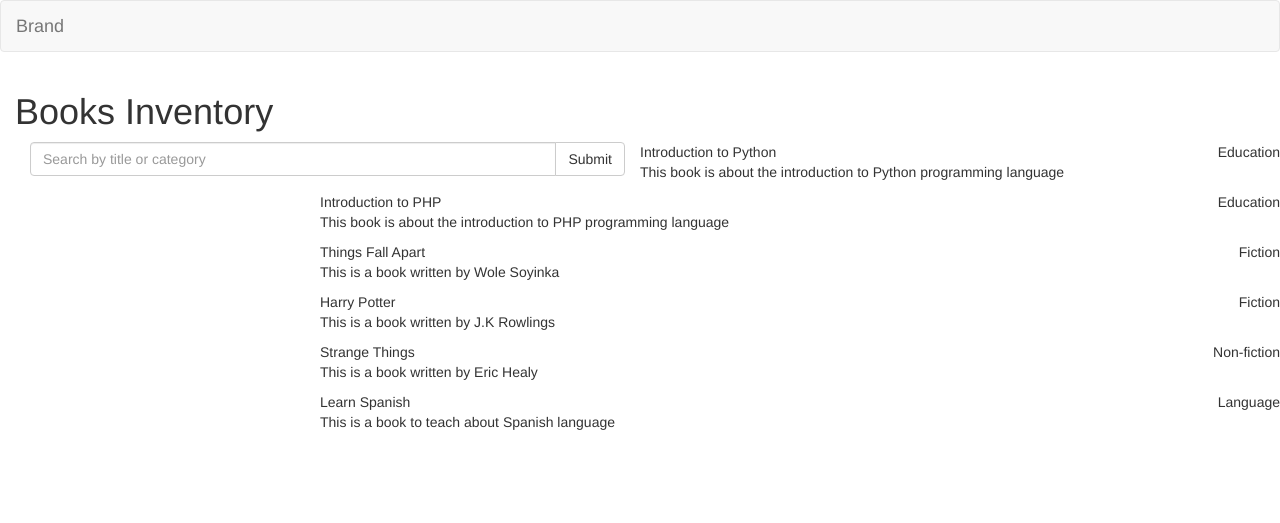
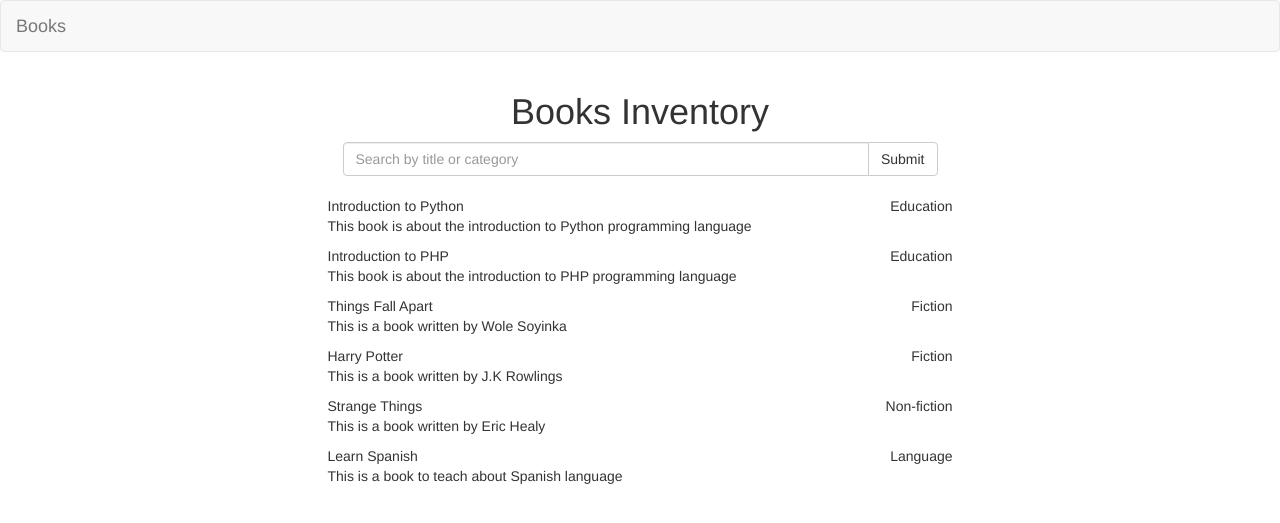
Before and after one commit to andela-ooduye/inventoryapp, a Django app: template books/templates/books/index.html in a window 1280 px wide. Shown: the top 523 px of the page. Run offline with Django 3.2, Linux system fonts and the light colour scheme; the template is opened without the code that fills it: values that come from a table or form of the project are taken from there, others are empty; data comes from the database, SQL or seed files in the repository; some libraries are stand-ins or nearby versions.

Commit message:
restructure design layout

```diff
--- a/books/templates/books/index.html
+++ b/books/templates/books/index.html
@@ -17,15 +17,16 @@
             <span class="icon-bar"></span>
             <span class="icon-bar"></span>
           </button>
-          <a class="navbar-brand" href="#">Brand</a>
+          <a class="navbar-brand" href="#">Books</a>
         </div>
       </div><!-- /.container-fluid -->
     </nav>
     <div class="container-fluid">
-      <h1>Books Inventory</h1>
+      <div class="col-md-6 col-md-offset-3">
+        <h1 class="" style="text-align: center">Books Inventory</h1>
         <form class="" action="{% url 'books:results'%}" method="post">
           {% csrf_token %}
-        <div class="col-lg-6">
+          <div class="">
             <div class="input-group">
               <input type="text" class="form-control" name="search" placeholder="Search by title or category">
               <span class="input-group-btn">
@@ -34,10 +35,11 @@
             </div><!-- /input-group -->
           </div><!-- /.col-lg-6 -->
         </form>
+        <br/>
         <div class="row">
           {% if books %}
             {% for book in books %}
-          <div class="col-lg-offset-3">
+            <div class="">
               <div class="">
                 {{ book.title }}
                 <span class="pull-right">{{ book.category }}</span>
@@ -52,8 +54,7 @@
             There are no books.
           {% endif %}
         </div>
-
-
+      </div>
     </div>
 
     <script src="https://maxcdn.bootstrapcdn.com/bootstrap/3.3.7/js/bootstrap.min.js"></script>
--- a/books/views.py
+++ b/books/views.py
@@ -4,7 +4,7 @@ from .models import Book
 
 # Create your views here.
 def index(request):
-    books = Book.objects.order_by('id')[:5]
+    books = Book.objects.order_by('-id')[:5]
     context = {'books' : books}
     return render(request, 'books/index.html', context)
 
```
Also changed, not shown: books/tests.py (+6 -7 lines), 2 other files. Lines whose indentation alone changed are shown as unchanged.
